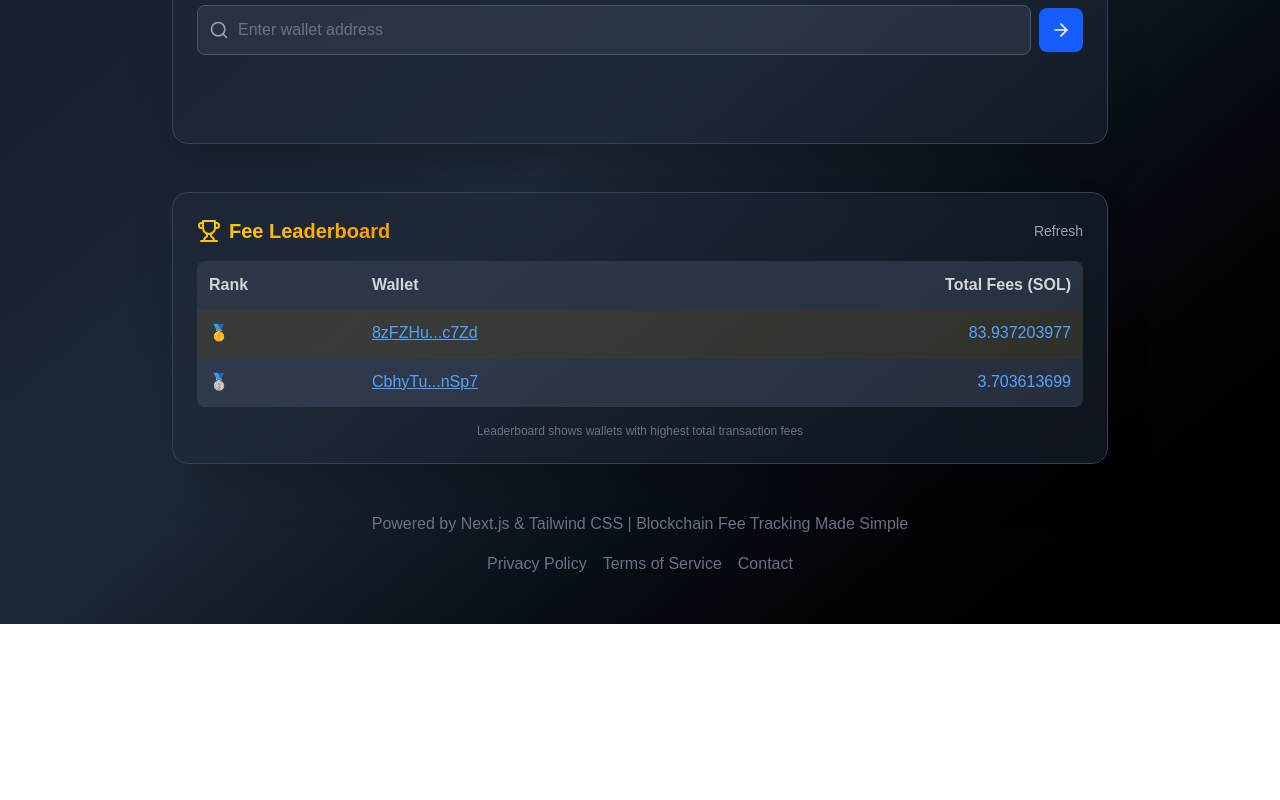
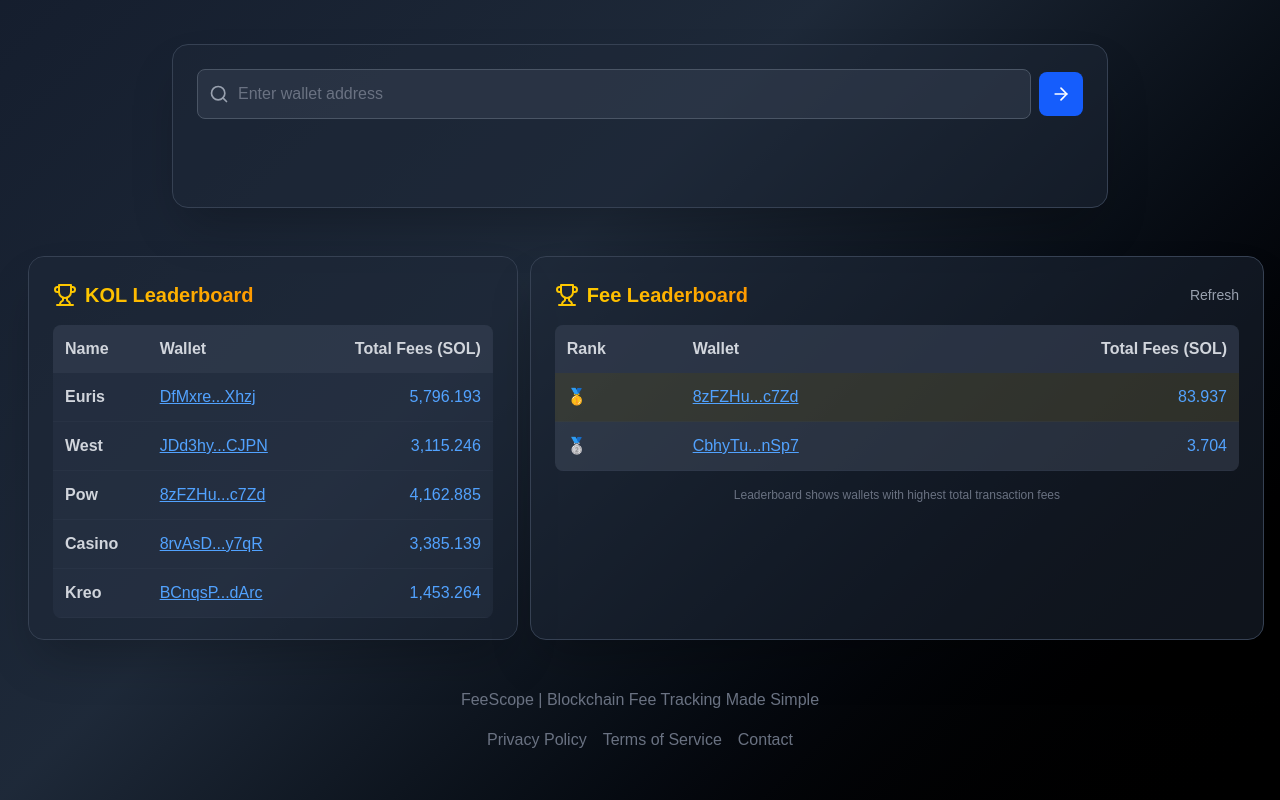
Before and after one commit to Mmuaz-pixel/solana_fee_tracker, a Next.js app: page / in a window 1280 px wide. Shown: the part 446-1246 px from the top of the page. Before the commit the page ends 1070 px from the top, so only its background shows below. Built offline with nearby package versions, Linux system fonts and the light colour scheme.

Commit message:
ui improv

```diff
--- /dev/null
+++ b/src/app/app.css
@@ -0,0 +1,3 @@
+html {
+  scroll-behavior: smooth;
+}
--- a/src/app/layout.js
+++ b/src/app/layout.js
@@ -1,5 +1,6 @@
 import { Geist, Geist_Mono } from "next/font/google";
 import "./globals.css";
+import "./app.css"
 
 const geistSans = Geist({
   variable: "--font-geist-sans",
@@ -12,7 +13,7 @@ const geistMono = Geist_Mono({
 });
 
 export const metadata = {
-  title: "Solana Fee Tracker",
+  title: "FeeScope",
   description: "Generated by create next app",
 };
 
--- a/src/app/page.js
+++ b/src/app/page.js
@@ -2,6 +2,35 @@
 
 import { useState, useEffect, useRef } from 'react'
 import { Search, ArrowRight, Wallet, ChartBar, Clock, Database, Trophy, Share2, Download } from 'lucide-react'
+
+const topLeaderBoards = [
+  {
+    name: "Euris",
+    address: "DfMxre4cKmvogbLrPigxmibVTTQDuzjdXojWzjCXXhzj",
+    totalFees: 5796.192933325792
+  },
+  {
+    name: "West",
+    address: "JDd3hy3gQn2V982mi1zqhNqUw1GfV2UL6g76STojCJPN",
+    totalFees: 3115.2462797280023
+  },
+  {
+    name: "Pow",
+    address: "8zFZHuSRuDpuAR7J6FzwyF3vKNx4CVW3DFHJerQhc7Zd",
+    totalFees: 4162.88473040402
+  },
+  {
+    name: "Casino",
+    address: "8rvAsDKeAcEjEkiZMug9k8v1y8mW6gQQiMobd89Uy7qR",
+    totalFees: 3385.139385574078
+  },
+  {
+    name: "Kreo",
+    address: "BCnqsPEtA1TkgednYEebRpkmwFRJDCjMQcKZMMtEdArc",
+    totalFees: 1453.2635644760444
+  }
+];
+
 
 export default function Home() {
   const [walletAddress, setWalletAddress] = useState('')
@@ -39,6 +68,14 @@ export default function Home() {
   const handleSearch = async () => {
     if (!walletAddress) {
       setError('Please enter a wallet address')
+      return
+    }
+
+    const exists = topLeaderBoards.some((entry) => entry.address === walletAddress);
+
+    if(exists)
+    {
+      setError("Check the KOL Leadorboard")
       return
     }
 
@@ -91,8 +128,12 @@ export default function Home() {
   return (
     <div className="min-h-screen bg-gradient-to-br from-gray-900 via-gray-800 to-black text-gray-100">
       <div className="container mx-auto px-4 py-12">
+
         {/* Header Section */}
-        <div className="text-center mb-12">
+        <div className="text-center mb-12 relative">
+          <div className="absolute top-0 left-3">
+            <img src="/logo.png" alt="Logo" className="w-16 h-16" />
+          </div>
           <h1 className="text-4xl font-bold mb-4 text-transparent bg-clip-text bg-gradient-to-r from-blue-400 to-purple-600">
             Solana Gas Fee Analytics
           </h1>
@@ -101,6 +142,12 @@ export default function Home() {
             Our tool provides comprehensive insights into your blockchain expenses,
             helping you optimize your transaction strategies.
           </p>
+
+          <p className='text-gray-200 py-2 max-w-2xl mx-auto'>CA: soon</p>
+
+          <a href='#leaderboard' className="px-4 py-2 bg-gradient-to-r from-purple-500 to-indigo-500 text-white font-semibold rounded-lg shadow-md hover:from-purple-600 hover:to-indigo-600 transition duration-300 cursor-pointer">
+            View Leaderboard
+          </a>
         </div>
 
         {/* Key Features Preview */}
@@ -215,16 +262,16 @@ export default function Home() {
                   </thead>
                   <tbody>
                     <tr className="border-b border-gray-700/30">
-                      <td className="p-3">Base Fees</td>
-                      <td className="p-3 text-right text-green-400">{feeData.totalBaseFees}</td>
+                      <td className="p-3">Standard Fees</td>
+                      <td className="p-3 text-right text-green-400">{feeData.totalBaseFees.toLocaleString()}</td>
                     </tr>
                     <tr className="border-b border-gray-700/30">
-                      <td className="p-3">External Fees</td>
-                      <td className="p-3 text-right text-yellow-400">{feeData.totalExternalFees}</td>
+                      <td className="p-3">Platform Fees</td>
+                      <td className="p-3 text-right text-yellow-400">{feeData.totalExternalFees.toLocaleString()}</td>
                     </tr>
                     <tr className="bg-blue-500/10">
                       <td className="p-3 font-bold">Total Fees</td>
-                      <td className="p-3 text-right font-bold text-blue-400">{feeData.totalFees}</td>
+                      <td className="p-3 text-right font-bold text-blue-400">{feeData.totalFees.toLocaleString()}</td>
                     </tr>
                   </tbody>
                 </table>
@@ -260,8 +307,8 @@ export default function Home() {
                     <thead className="sticky top-0 bg-gray-700/50">
                       <tr>
                         <th className="p-2 text-left">Signature</th>
-                        <th className="p-2 text-right">Base Fee</th>
-                        <th className="p-2 text-right">External Fee</th>
+                        <th className="p-2 text-right">Standard Fee</th>
+                        <th className="p-2 text-right">Platform Fee</th>
                         <th className="p-2 text-right">Total Fee</th>
                       </tr>
                     </thead>
@@ -284,9 +331,9 @@ export default function Home() {
                               {tx.signature.slice(0, 30)}...
                             </a>
                           </td>
-                          <td className="p-2 text-right text-green-400">{tx.baseFee}</td>
-                          <td className="p-2 text-right text-yellow-400">{tx.externalFees}</td>
-                          <td className="p-2 text-right text-blue-400">{tx.totalFee}</td>
+                          <td className="p-2 text-right text-green-400">{tx.baseFee.toLocaleString()}</td>
+                          <td className="p-2 text-right text-yellow-400">{tx.externalFees.toLocaleString()}</td>
+                          <td className="p-2 text-right text-blue-400">{tx.totalFee.toLocaleString()}</td>
                         </tr>
                       ))}
                     </tbody>
@@ -297,8 +344,62 @@ export default function Home() {
           )}
         </div>
 
+        <div className='flex'>
           {/* Leaderboard Section */}
-        <div className="md:w-3/4 mx-auto bg-gray-800/50 rounded-2xl border border-gray-700 p-6 shadow-2xl mt-12">
+          <div
+            id="leaderboard"
+            className="md:w-2/5 mx-3 bg-gray-800/50 rounded-2xl border border-gray-700 p-6 shadow-2xl mt-12 h-96 overflow-y-auto"
+          >
+            <div className="flex items-center justify-between mb-4">
+              <div className="flex items-center space-x-2">
+                <Trophy className="text-yellow-400 w-6 h-6" />
+                <h2 className="text-xl font-bold bg-clip-text text-transparent bg-gradient-to-r from-yellow-400 to-amber-500">
+                  KOL Leaderboard
+                </h2>
+              </div>
+            </div>
+
+            <div className="bg-gray-700/30 rounded-lg overflow-hidden">
+              <table className="w-full text-gray-300">
+                {/* Sticky Header */}
+                <thead className="bg-gray-700/50 sticky top-0">
+                  <tr>
+                    <th className="p-3 text-left">Name</th>
+                    <th className="p-3 text-left">Wallet</th>
+                    <th className="p-3 text-right">Total Fees (SOL)</th>
+                  </tr>
+                </thead>
+                <tbody>
+                  {topLeaderBoards.map((entry, index) => (
+                    <tr
+                      key={entry.address}
+                      className="border-b border-gray-700/30 hover:bg-blue-500/10 transition-colors"
+                    >
+                      <td className="p-3 font-semibold">
+                        <span>{entry.name}</span>
+                      </td>
+                      <td className="p-3">
+                        <a
+                          href={`https://solscan.io/account/${entry.wallet}`}
+                          target="_blank"
+                          rel="noopener noreferrer"
+                          className="text-blue-400 hover:text-blue-300 underline"
+                        >
+                          {shortenAddress(entry.address)}
+                        </a>
+                      </td>
+                      <td className="p-3 text-right font-medium text-blue-400">
+                        {entry.totalFees.toLocaleString()}
+                      </td>
+                    </tr>
+                  ))}
+                </tbody>
+              </table>
+            </div>
+          </div>
+
+          {/* Leaderboard Section */}
+          <div id='leaderboard' className="md:w-3/5 mx-auto bg-gray-800/50 rounded-2xl border border-gray-700 p-6 shadow-2xl mt-12">
             <div className="flex items-center justify-between mb-4">
               <div className="flex items-center space-x-2">
                 <Trophy className="text-yellow-400 w-6 h-6" />
@@ -359,7 +460,7 @@ export default function Home() {
                             </a>
                           </td>
                           <td className="p-3 text-right font-medium text-blue-400">
-                          {entry.totalFees}
+                            {entry.totalFees.toLocaleString()}
                           </td>
                         </tr>
                       ))
@@ -380,10 +481,12 @@ export default function Home() {
             </div>
           </div>
 
+        </div>
+
         {/* Footer Section */}
         <div className="text-center mt-12 text-gray-500">
           <p className="mb-4">
-            Powered by Next.js & Tailwind CSS |
+            FeeScope |
             Blockchain Fee Tracking Made Simple
           </p>
           <div className="flex justify-center space-x-4">
@@ -398,40 +501,36 @@ export default function Home() {
 }
 
 const ImageModal = ({ feeData, onClose }) => {
-  const downloadImage = () => {
-    // Create a canvas element
+  const copyImageToClipboard = () => {
     const canvas = document.createElement('canvas');
     const ctx = canvas.getContext('2d');
-
-    // Create an image element for the background
     const img = new Image();
     img.crossOrigin = 'Anonymous';
-
-    img.onload = () => {
-      // Set canvas dimensions to match the image
+    img.onload = async () => {
       canvas.width = img.width;
       canvas.height = img.height;
-
-      // Draw the background image
       ctx.drawImage(img, 0, 0);
 
-      // Add text overlay
-      ctx.font = 'bold 24px Arial';
+      // Match the styling from the displayed image
+      ctx.font = "bold 28px 'Poppins', sans-serif";
       ctx.fillStyle = 'white';
       ctx.textAlign = 'center';
-      ctx.fillText(feeData.totalFees, canvas.width / 2, canvas.height / 2);
 
-      // Convert to data URL and trigger download
-      const dataUrl = canvas.toDataURL('image/png');
-      const a = document.createElement('a');
-      a.href = dataUrl;
-      a.download = 'pnl-with-text.png';
-      document.body.appendChild(a);
-      a.click();
-      document.body.removeChild(a);
+      // Position text at 10% from the top instead of center
+      const textY = canvas.height * 0.1;
+      ctx.fillText(`-${feeData.totalFees.toFixed(9)} SOL`, canvas.width / 2, textY);
+
+      canvas.toBlob(async (blob) => {
+        try {
+          await navigator.clipboard.write([
+            new ClipboardItem({ 'image/png': blob })
+          ]);
+          alert('Image copied to clipboard! ✅');
+        } catch (err) {
+          console.error('Failed to copy image: ', err);
+        }
+      }, 'image/png');
     };
-
-    // Set source of image
     img.src = '/pnl.png';
   };
 
@@ -446,7 +545,6 @@ const ImageModal = ({ feeData, onClose }) => {
             ✕
           </button>
         </div>
-
         <div className="relative">
           <img src="/pnl.png" alt="PNL Chart" className="w-full" />
           <div
@@ -461,19 +559,16 @@ const ImageModal = ({ feeData, onClose }) => {
             </h2>
           </div>
         </div>
-
-
         <div className="mt-4 flex justify-end">
           <button
-            className="bg-gradient-to-r from-blue-500 to-blue-700 hover:from-blue-600 hover:to-blue-800
+            className="bg-gradient-to-r from-green-500 to-green-700 hover:from-green-600 hover:to-green-800
               text-white py-3 px-6 rounded-lg font-semibold shadow-lg transition-all
               duration-300 transform hover:scale-105 cursor-pointer"
-            onClick={downloadImage}
+            onClick={copyImageToClipboard}
           >
-            🚀 Download Image
+            📋 Copy Image
           </button>
         </div>
-
       </div>
     </div>
   );
```
Lines whose indentation alone changed are shown as unchanged.
